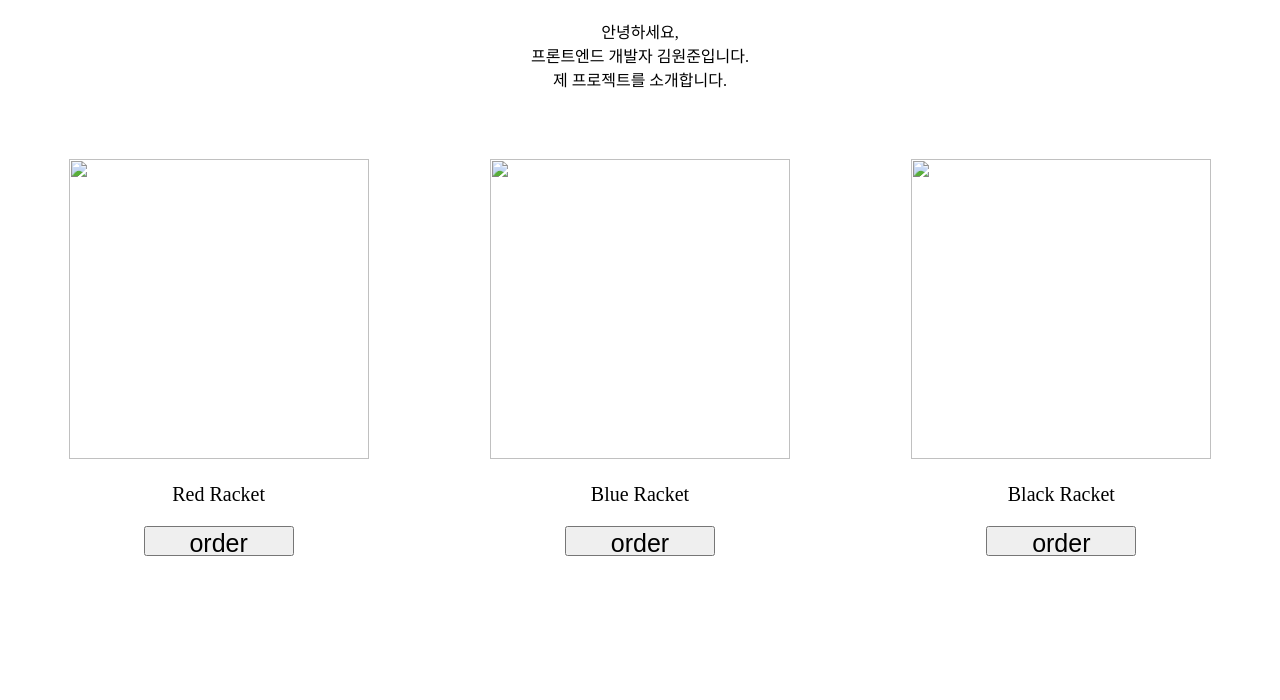
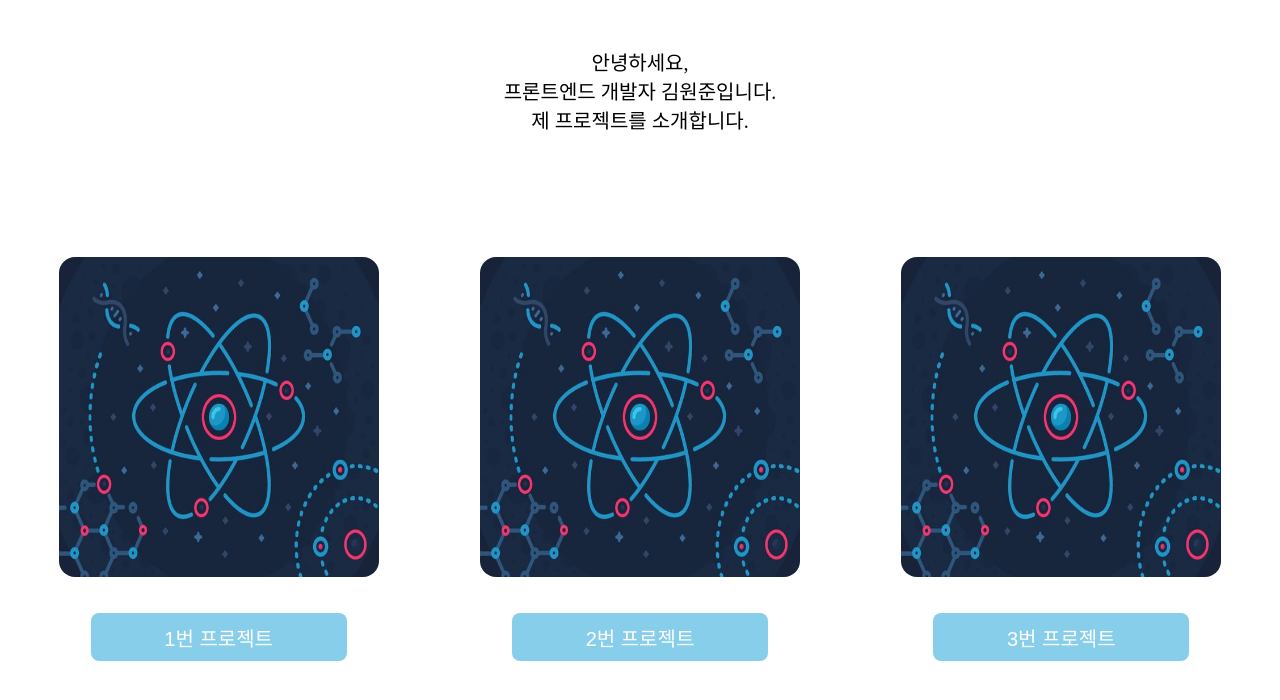
Before and after one commit to WonJuneKim/WonJune, a plain HTML site: page main.html in a window 1280 px wide. Shown: the part 70-770 px from the top of the page. Drawn offline with Linux system fonts and the light colour scheme.

Commit message:
style : 스타일링 추가

```diff
--- a/main.css
+++ b/main.css
@@ -2,26 +2,36 @@ h1 {
     text-align: center;
 }
 
-#txt_welcome {
+#txt_introduce {
+    font-size: 20px;
     text-align: center;
-    margin-bottom: 50px;
+    margin-top: 50px;
+    margin-bottom: 100px;
 }
 
 .card {
+    display : flex;
+    flex-direction: column;
+    align-items: center;
     text-align: center;
-}
 
-.card_title {
-    font-size: 20px;
 }
 
 .card_button {
-    font-size: 25px;
-    width: 150px;
-    height: 30px;
+    margin-top: 36px;
+    font-size: 20px;
+    width: 256px;
+    height: 48px;
+    text-align: center;
+    justify-content: center;
+    background-color: skyblue;
+    border-color: transparent;
+    border-radius: 8px;
+    color: white;
 }
 
 .card_img {
-    width: 300px;
-    height: 300px;
+    width: 320px;
+    height: 320px;
+    border-radius: 16px;
 }
--- a/main.html
+++ b/main.html
@@ -7,7 +7,7 @@
 </head>
 <body>
 <h1>김원준의 포트폴리오</h1>
-<div id="txt_welcome">
+<div id="txt_introduce">
     안녕하세요, <br>
     프론트엔드 개발자 김원준입니다. <br>
     제 프로젝트를 소개합니다.
@@ -16,20 +16,16 @@
 </div>
 <div style="display:grid; grid-template-columns: 1fr 1fr 1fr;">
     <div class="card">
-        <img class="card_img" src="./img/redRacket.png">
-        <p class="card_title"> Red Racket </p>
-        <input class="card_button" type="button" value="order"
-               onclick="location.href='/order?productId=1'">
+        <img class="card_img" src="./img/default.png" alt="default">
+        <input class="card_button" type="button" value="1번 프로젝트">
     </div>
     <div class="card">
-        <img class="card_img" src="./img/blueRacket.png">
-        <p class="card_title"> Blue Racket </p>
-        <input class="card_button" type="button" value="order" onclick="location.href='/order?productId=2'">
+        <img class="card_img" src="./img/default.png" alt="default">
+        <input class="card_button" type="button" value="2번 프로젝트">
     </div>
     <div class="card">
-        <img class="card_img" src="./img/blackRacket.png">
-        <p class="card_title"> Black Racket </p>
-        <input class="card_button" type="button" value="order" onclick="location.href='/order?productId=3'">
+        <img class="card_img" src="./img/default.png" alt="default">
+        <input class="card_button" type="button" value="3번 프로젝트">
     </div>
 </div>
 </body>
```
